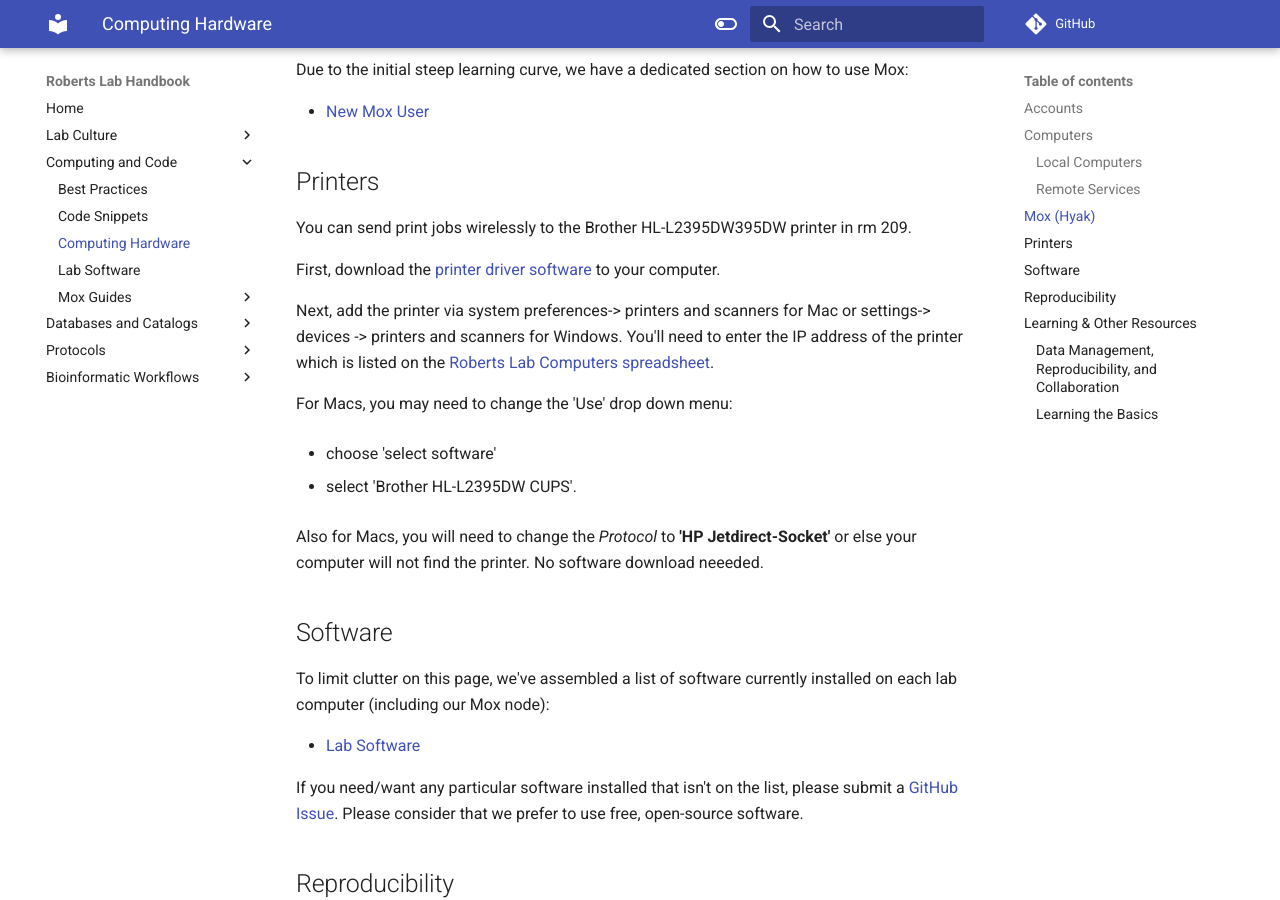
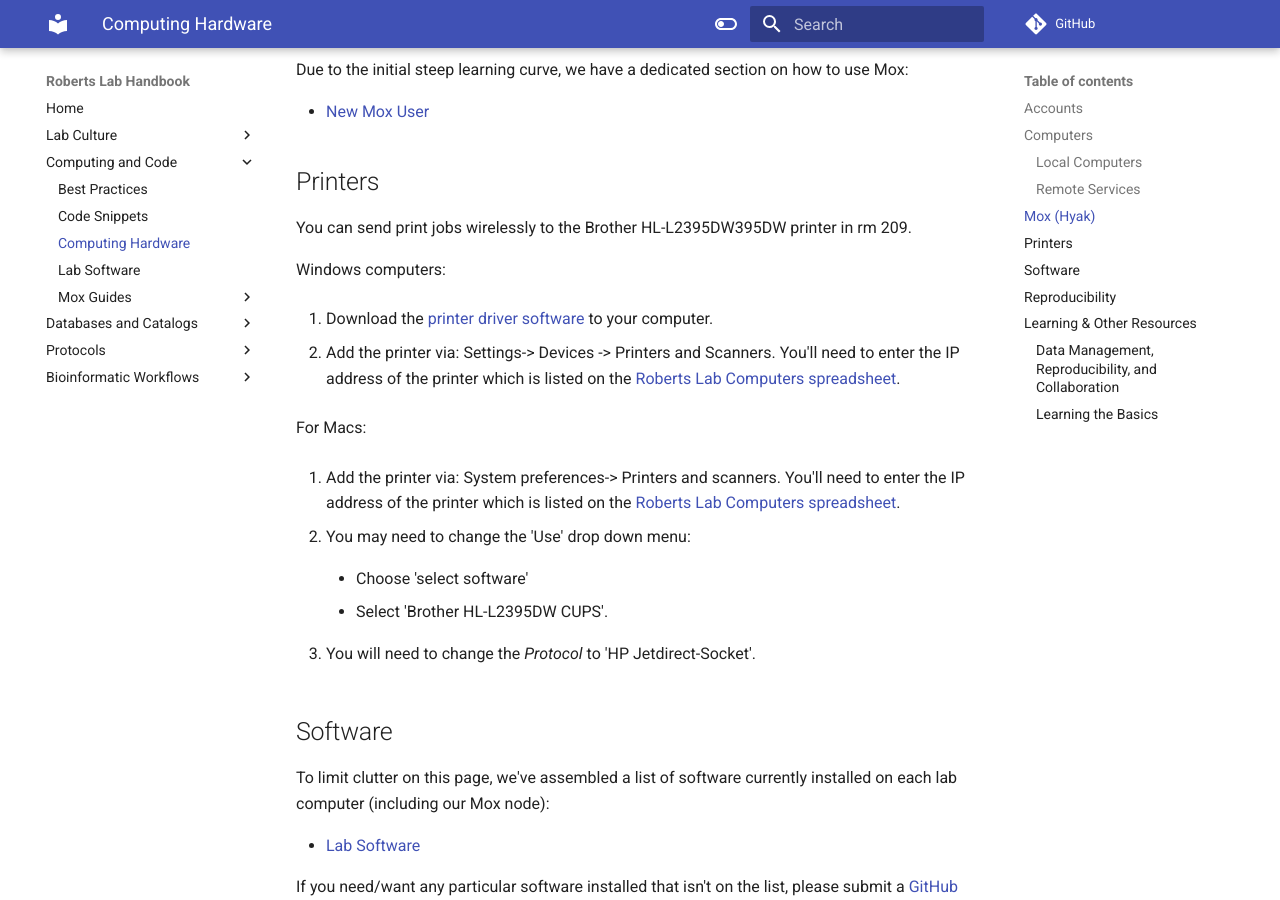
Before and after one commit to RobertsLab/resources, an MkDocs documentation site: the page built from docs/Computing-Hardware.md, in a window 1280 px wide and 900 px high, scrolled down 2213 px. Built offline with MkDocs 1.6.1 and Material for MkDocs 9.7.7, drawn with Linux system fonts in a browser that asks for light colours; comment, search, counter and statistics services are not loaded.

Commit message:
split printer directions into windows/mac sections

```diff
--- a/docs/Computing-Hardware.md
+++ b/docs/Computing-Hardware.md
@@ -60,17 +60,23 @@ Due to the initial steep learning curve, we have a dedicated section on how to u
 ## Printers
 You can send print jobs wirelessly to the Brother HL-L2395DW395DW printer in rm 209.
 
-First, download the [printer driver software](https://support.brother.com/g/b/downloadtop.aspx?c=us&lang=en&prod=hll2395dw_us_as) to your computer.
+Windows computers:
 
-Next, add the printer via system preferences-> printers and scanners for Mac or settings-> devices -> printers and scanners for Windows. You'll need to enter the IP address of the printer which is listed on the [Roberts Lab Computers spreadsheet](https://docs.google.com/spreadsheets/d/1mtIITcjqZVEQtynYZFdOdx51uXTiXP7Jvvzv_SnWCDY/edit#gid=0).
+1. Download the [printer driver software](https://support.brother.com/g/b/downloadtop.aspx?c=us&lang=en&prod=hll2395dw_us_as) to your computer.
 
-For Macs, you may need to change the 'Use' drop down menu:
+2. Add the printer via: Settings-> Devices -> Printers and Scanners. You'll need to enter the IP address of the printer which is listed on the [Roberts Lab Computers spreadsheet](https://docs.google.com/spreadsheets/d/1mtIITcjqZVEQtynYZFdOdx51uXTiXP7Jvvzv_SnWCDY/edit#gid=0).
 
-- choose 'select software'
+For Macs:
 
-- select 'Brother HL-L2395DW CUPS'.
+1. Add the printer via: System preferences-> Printers and scanners. You'll need to enter the IP address of the printer which is listed on the [Roberts Lab Computers spreadsheet](https://docs.google.com/spreadsheets/d/1mtIITcjqZVEQtynYZFdOdx51uXTiXP7Jvvzv_SnWCDY/edit#gid=0).
 
-Also for Macs, you will need to change the *Protocol* to **'HP Jetdirect-Socket'** or else your computer will not find the printer. No software download neeeded.
+  - You may need to change the 'Use' drop down menu:
+
+    - Choose 'select software'
+
+    - Select 'Brother HL-L2395DW CUPS'.
+
+  - You will need to change the *Protocol* to 'HP Jetdirect-Socket'.
 
 ## Software
 
```
